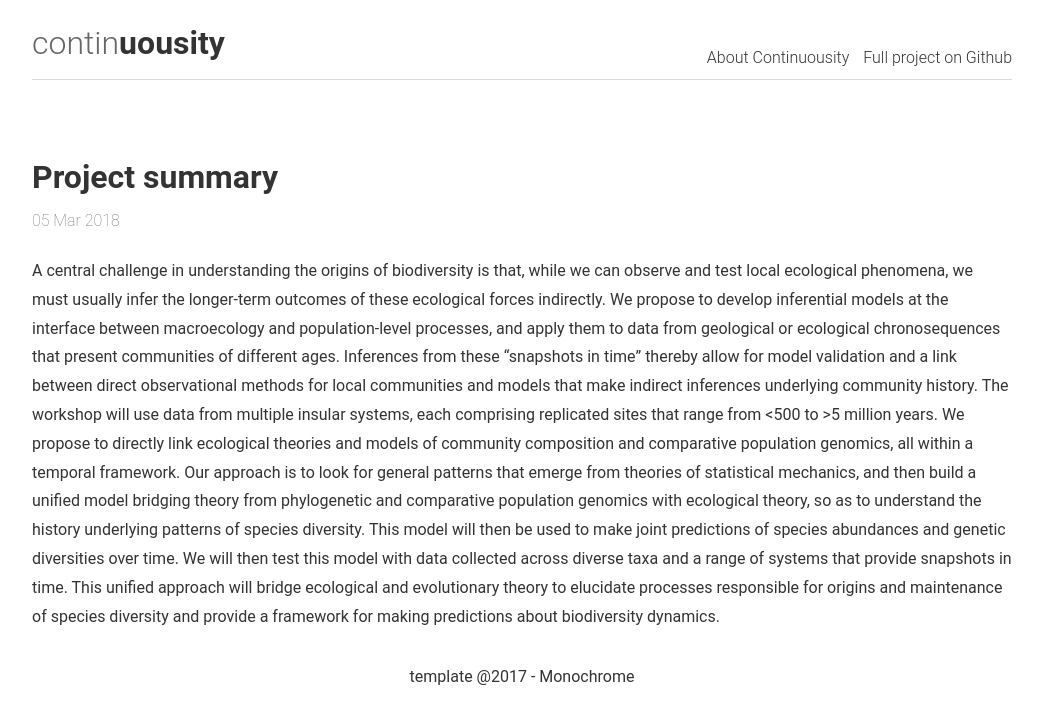
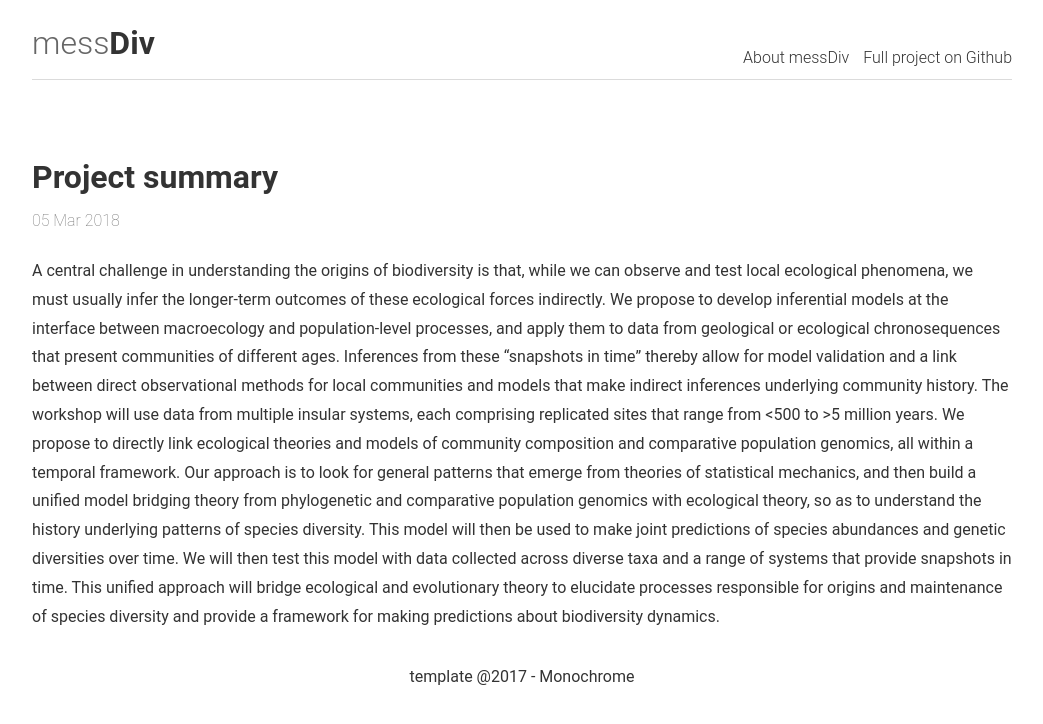
Before and after one commit to messDiv/messDiv.github.io, a Jekyll site: the page built from _posts/2018-03-05-project-summary.md, in a window 1280 px wide. Shown: the top 724 px of the page, without its empty margins (118-1161 px from the left). Built offline with Jekyll 4.4.1, drawn with Linux system fonts in a browser that asks for light colours.

Commit message:
changing name

```diff
--- a/_config.yml
+++ b/_config.yml
@@ -1,7 +1,7 @@
 # Site settings
-title: Continuousity | Modeling the world
+title: messDiv | Massive Eco-evolutionary Synthesis Simulation at sDiv
 description: "A collabotative project through sDiv"
-url: "https://continuousity.github.io/"
+url: "https://messDiv.github.io/"
 author:
   name: "sDiv working group"
   email: "lukeh@uidaho.edu"
--- a/_includes/header.html
+++ b/_includes/header.html
@@ -3,7 +3,7 @@
     <span class="f-left">
       <a href="{{ site.baseurl }}/">
         <h1>
-          <span>contin</span>uousity
+          <span>mess</span>Div
         </h1>
       </a>
     </span>
--- a/_includes/link.html
+++ b/_includes/link.html
@@ -1 +1 @@
-<a href="https://github.com/continuousity">Full project on Github</a>
+<a href="https://github.com/messDiv">Full project on Github</a>
--- a/_posts/2018-03-05-project-summary.md
+++ b/_posts/2018-03-05-project-summary.md
@@ -1,5 +1,5 @@
 ---
-title: Continuousity project summary
+title: messDiv project summary
 description: Broad overview of the whole project
 header: Project summary
 ---
```
Also changed, not shown: about.md (+1 -1 lines), 9 other files.
